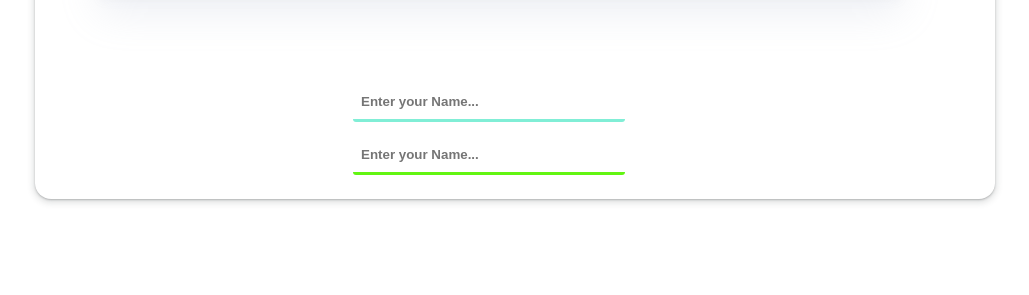
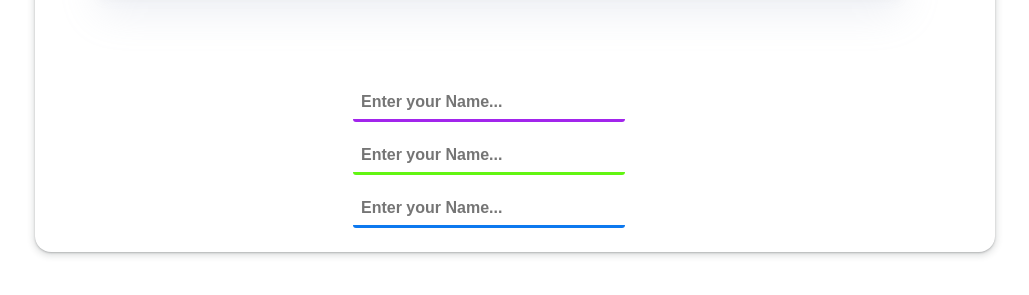
Before and after one commit to AnishDubey-2008/Styles, a plain HTML site: page index.html in a window 1280 px wide. Shown: the part 399-694 px from the top of the page, without its empty margins (125-1154 px from the left). Drawn offline with Linux system fonts and the light colour scheme.

Commit message:
Some CSS

```diff
--- a/index.css
+++ b/index.css
@@ -83,16 +83,18 @@ body {
     border-radius: 3px;
     outline: none;
     border: none;
+		font-size: 1rem;
+
     /* transition: all .3s ease; */
     transition: all .3s ease, transform .3s ease;
 
     /* color: #81B5EE; */
-    color: #999999;
+    color: #A225EC;
     /* font-family: 'Nunito Sans', sans-serif; */
     font-family: Poppins, sans-serif;
     font-weight: 700;
     line-height: 1.5rem;
-    border-bottom: 3px solid #81EED6;
+    border-bottom: 3px solid #A225EC;
 }
 
 .input-demo:hover {
@@ -102,7 +104,7 @@ body {
 .input-demo:focus {
     outline: none;
     /* box-shadow: rgb(106, 253, 21) 0px 0px 0px 3px; */
-    box-shadow: #81EED6 0px 0px 0px .219rem;
+    box-shadow: #A225EC 0px 0px 0px .219rem;
     transform: scale(1.08);
 }
 
@@ -118,6 +120,8 @@ body {
     border-radius: 3px;
     outline: none;
     border: none;
+		font-size: 1rem;
+
     /* transition: all .3s ease; */
     transition: all .3s ease, transform .3s ease;
 
@@ -138,6 +142,38 @@ body {
     outline: none;
     /* box-shadow: rgb(106, 253, 21) 0px 0px 0px 3px; */
     box-shadow: #62F512 0px 0px 0px .219rem;
+    transform: scale(1.08);
+}
+
+.input-demo3 {
+    margin: 8px 20px 8px 30px;
+    padding: 5px 8px;
+    width: 16rem;
+    border-radius: 3px;
+    outline: none;
+    border: none;
+		font-size: 1rem;
+
+    /* transition: all .3s ease; */
+    transition: all .3s ease, transform .3s ease;
+
+    /* color: #81B5EE; */
+    color: #0D79EF;
+    /* font-family: 'Nunito Sans', sans-serif; */
+    font-family: Poppins, sans-serif;
+    font-weight: 700;
+    line-height: 1.5rem;
+    border-bottom: 3px solid #0D79EF;
+}
+
+.input-demo3:hover {
+    transform: scale(1.08);
+}
+
+.input-demo3:focus {
+    outline: none;
+    /* box-shadow: rgb(106, 253, 21) 0px 0px 0px 3px; */
+    box-shadow: #0D79EF 0px 0px 0px .219rem;
     transform: scale(1.08);
 }
 
@@ -184,4 +220,7 @@ body {
     .input-demo2 {
         width: 10rem;
     }
+		.input-demo3 {
+			  width: 10rem;
+		}
 }
--- a/index.html
+++ b/index.html
@@ -19,6 +19,7 @@
         <div class="input-container">
             <input type="text" class="input-demo" placeholder="Enter your Name..." />
             <input type="text" class="input-demo2" placeholder="Enter your Name..." />
+						<input type="text" class="input-demo3" placeholder="Enter your Name..." />
         </div>
     </div>
 </body>
```
